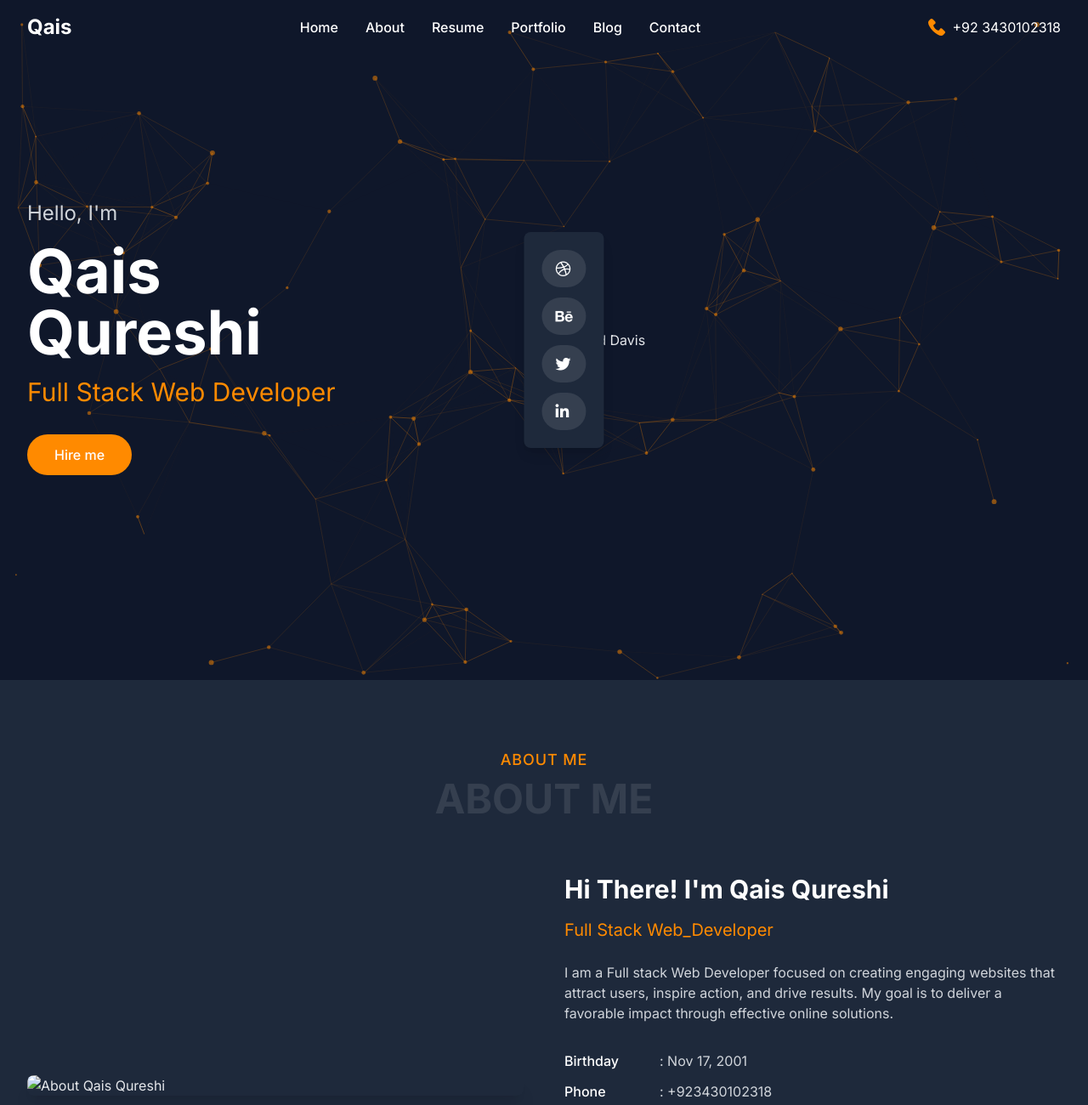
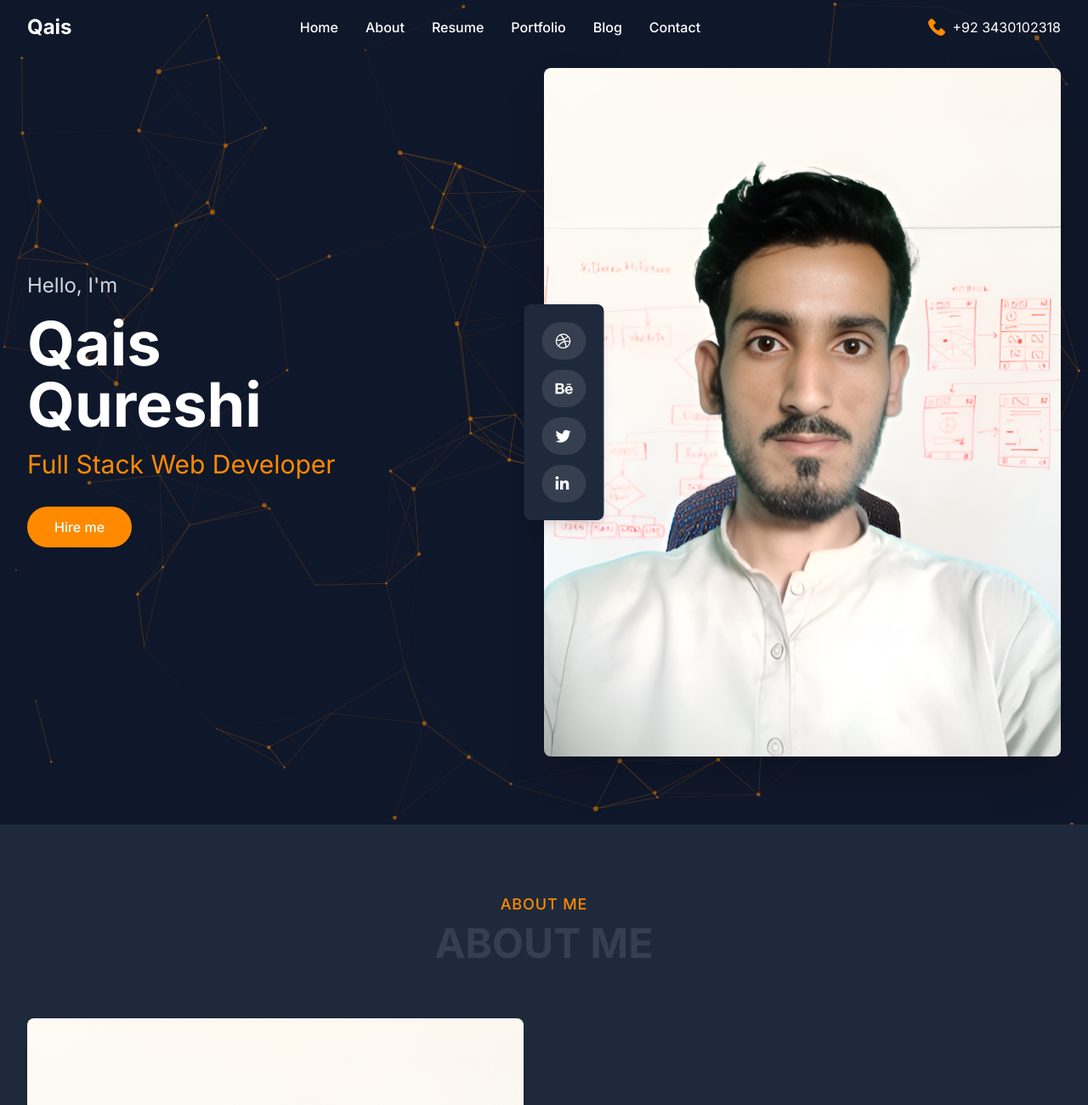
Before and after one commit to qais252525/Qais-portfolio, a plain HTML site: page portfolio.html in a window 1280 px wide. Shown: the top 1300 px of the page at 85% size. Drawn offline with nearby package versions, Linux system fonts and the light colour scheme.

Commit message:
Add files via upload

```diff
--- a/portfolio.html
+++ b/portfolio.html
@@ -395,7 +395,7 @@
         <!-- Hero Image & Social Links -->
         <div class="lg:w-1/2 relative">
           <div class="relative animate-slide-right">
-            <img src="./image/10.png" alt="Edward Davis" class="rounded-lg shadow-2xl mx-auto lg:ml-auto lg:mr-0 max-w-full h-auto">
+            <img src="./10.png" alt="Edward Davis" class="rounded-lg shadow-2xl mx-auto lg:ml-auto lg:mr-0 max-w-full h-auto">
 
             <!-- Social Links -->
             <div class="absolute left-0 top-1/2 transform -translate-y-1/2 -translate-x-1/4 animate-slide-left hidden md:block">
@@ -437,7 +437,7 @@
         <!-- About Image -->
         <div class="lg:w-1/2 animate-fade-in">
           <div class="relative">
-            <img src="./image/10.png" alt="About Qais Qureshi" class="rounded-lg shadow-xl mx-auto max-w-full h-auto">
+            <img src="./10.png" alt="About Qais Qureshi" class="rounded-lg shadow-xl mx-auto max-w-full h-auto">
           </div>
         </div>
 
@@ -478,7 +478,7 @@
               </li>
             </ul>
 
-            <a href="./image/cv.png" class="inline-block bg-primary hover:bg-primary-dark text-white font-medium py-3 px-8 rounded-full transition-colors duration-300 ripple-effect">
+            <a href="./cv.png" class="inline-block bg-primary hover:bg-primary-dark text-white font-medium py-3 px-8 rounded-full transition-colors duration-300 ripple-effect">
               Download CV
             </a>
           </div>
```
Also changed, not shown: 10.png (added), cv.png (added).
